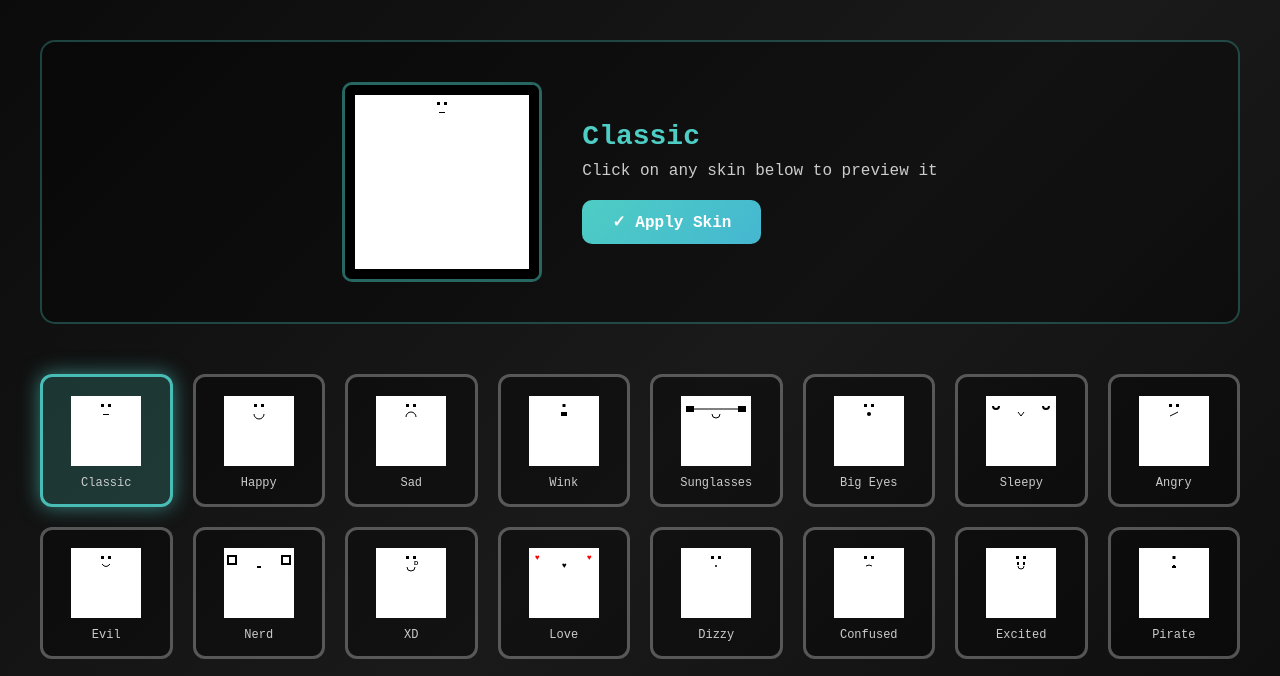
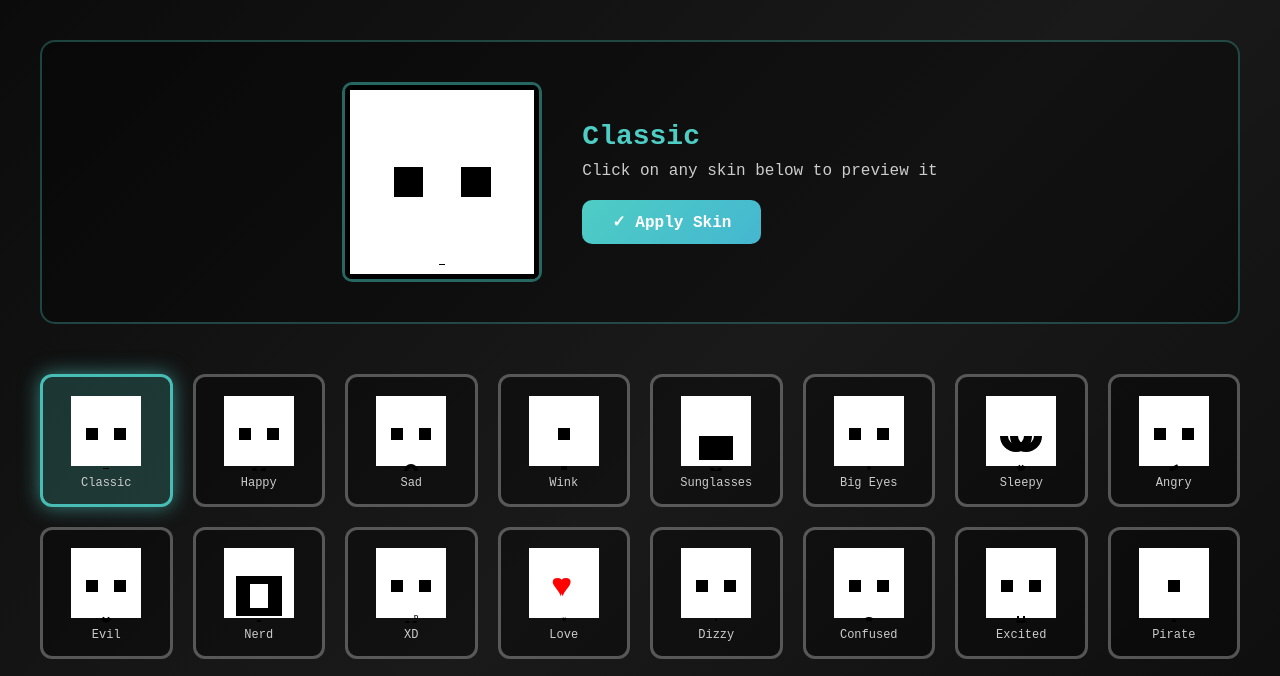
Before and after one commit to SkitlleFridlle/MazeGame, a plain HTML site: page skins.html in a window 1280 px wide. Shown: the part 86-762 px from the top of the page. Drawn offline with Linux system fonts and the light colour scheme.

Commit message:
Scale all skin features properly for large preview canvas in skin picker

```diff
--- a/skins.html
+++ b/skins.html
@@ -238,13 +238,15 @@
         let currentSkin = parseInt(localStorage.getItem('mazeRPGSkin') || '1');
 
         function drawSkin(ctx, skin, width, height, isLarge = false) {
-            const padding = isLarge ? 10 : 5;
+            const padding = 5;
             const bodySize = width - (padding * 2);
-            const scale = isLarge ? 2 : 1;
 
             // Draw body (white square with glow)
             ctx.fillStyle = '#ffffff';
             ctx.fillRect(padding, padding, bodySize, bodySize);
+
+            // Calculate scale based on canvas size
+            const scale = width / 20; // 20 is the base size
 
             // Draw eyes
             if (skin.eyes === 'shades') {
@@ -253,46 +255,46 @@
                 ctx.fillRect(width - padding - 13 * scale, padding + 10 * scale, 8 * scale, 6 * scale);
                 ctx.strokeStyle = '#000000';
                 ctx.lineWidth = 1;
-                ctx.lineTo(padding + 13, padding + 13);
-                ctx.lineTo(width - padding - 13, padding + 13);
+                ctx.lineTo(padding + 13 * scale, padding + 13 * scale);
+                ctx.lineTo(width - padding - 13 * scale, padding + 13 * scale);
                 ctx.stroke();
             } else if (skin.eyes === 'ghost') {
                 ctx.fillStyle = '#000000';
                 ctx.beginPath();
-                ctx.arc(padding + 10, padding + 10, 3, 0, Math.PI * 2);
+                ctx.arc(padding + 10 * scale, padding + 10 * scale, 3 * scale, 0, Math.PI * 2);
                 ctx.fill();
                 ctx.beginPath();
-                ctx.arc(width - padding - 10, padding + 10, 3, 0, Math.PI * 2);
+                ctx.arc(width - padding - 10 * scale, padding + 10 * scale, 3 * scale, 0, Math.PI * 2);
                 ctx.fill();
             } else if (skin.eyes === 'glasses') {
                 ctx.strokeStyle = '#000000';
-                ctx.lineWidth = 2;
-                ctx.strokeRect(padding + 4, padding + 8, 8, 8);
-                ctx.strokeRect(width - padding - 12, padding + 8, 8, 8);
+                ctx.lineWidth = 2 * scale;
+                ctx.strokeRect(padding + 4 * scale, padding + 8 * scale, 8 * scale, 8 * scale);
+                ctx.strokeRect(width - padding - 12 * scale, padding + 8 * scale, 8 * scale, 8 * scale);
             } else if (skin.eyes === 'hearts') {
                 ctx.fillStyle = '#ff0000';
-                ctx.font = 'bold 8px Arial';
-                ctx.fillText('♥', padding + 6, padding + 12);
-                ctx.fillText('♥', width - padding - 12, padding + 12);
+                ctx.font = `bold ${8 * scale}px Arial`;
+                ctx.fillText('♥', padding + 6 * scale, padding + 12 * scale);
+                ctx.fillText('♥', width - padding - 12 * scale, padding + 12 * scale);
             } else if (skin.eyes === 'closed') {
                 ctx.strokeStyle = '#000000';
-                ctx.lineWidth = 2;
+                ctx.lineWidth = 2 * scale;
                 ctx.beginPath();
-                ctx.arc(padding + 10, padding + 10, 3, 0, Math.PI);
+                ctx.arc(padding + 10 * scale, padding + 10 * scale, 3 * scale, 0, Math.PI);
                 ctx.stroke();
                 ctx.beginPath();
-                ctx.arc(width - padding - 10, padding + 10, 3, 0, Math.PI);
+                ctx.arc(width - padding - 10 * scale, padding + 10 * scale, 3 * scale, 0, Math.PI);
                 ctx.stroke();
             } else if (skin.eyes === 'line') {
                 ctx.strokeStyle = '#000000';
-                ctx.lineWidth = 1;
+                ctx.lineWidth = 1 * scale;
                 ctx.beginPath();
-                ctx.moveTo(padding + 7, padding + 10);
-                ctx.lineTo(padding + 13, padding + 10);
+                ctx.moveTo(padding + 7 * scale, padding + 10 * scale);
+                ctx.lineTo(padding + 13 * scale, padding + 10 * scale);
                 ctx.stroke();
                 ctx.beginPath();
-                ctx.moveTo(width - padding - 13, padding + 10);
-                ctx.lineTo(width - padding - 7, padding + 10);
+                ctx.moveTo(width - padding - 13 * scale, padding + 10 * scale);
+                ctx.lineTo(width - padding - 7 * scale, padding + 10 * scale);
                 ctx.stroke();
             } else if (Array.isArray(skin.eyes)) {
                 ctx.fillStyle = '#000000';
@@ -301,17 +303,17 @@
                 skin.eyes.forEach(([x, y], idx) => {
                     if (skin.eyes.length === 1) {
                         // Single eye - center it
-                        ctx.fillRect(centerX - 1.5, padding + 8, 3, 3);
+                        ctx.fillRect(centerX - 1.5 * scale, padding + 8 * scale, 3 * scale, 3 * scale);
                     } else {
                         // Two eyes - center them together
-                        const eyeSpacing = 7;
-                        const leftEyeX = centerX - eyeSpacing / 2 - 1.5;
-                        const rightEyeX = centerX + eyeSpacing / 2 - 1.5;
-                        const eyeY = padding + 8;
+                        const eyeSpacing = 7 * scale;
+                        const leftEyeX = centerX - eyeSpacing / 2 - 1.5 * scale;
+                        const rightEyeX = centerX + eyeSpacing / 2 - 1.5 * scale;
+                        const eyeY = padding + 8 * scale;
                         if (idx === 0) {
-                            ctx.fillRect(leftEyeX, eyeY, 3, 3);
+                            ctx.fillRect(leftEyeX, eyeY, 3 * scale, 3 * scale);
                         } else {
-                            ctx.fillRect(rightEyeX, eyeY, 3, 3);
+                            ctx.fillRect(rightEyeX, eyeY, 3 * scale, 3 * scale);
                         }
                     }
                 });
@@ -319,10 +321,10 @@
 
             // Draw mouth
             ctx.strokeStyle = '#000000';
-            ctx.lineWidth = 1;
+            ctx.lineWidth = 1 * scale;
             ctx.fillStyle = '#000000';
 
-            const mouthY = padding + 18;
+            const mouthY = padding + 18 * scale;
             const mouthX = width / 2;
 
             switch (skin.mouth) {
```
